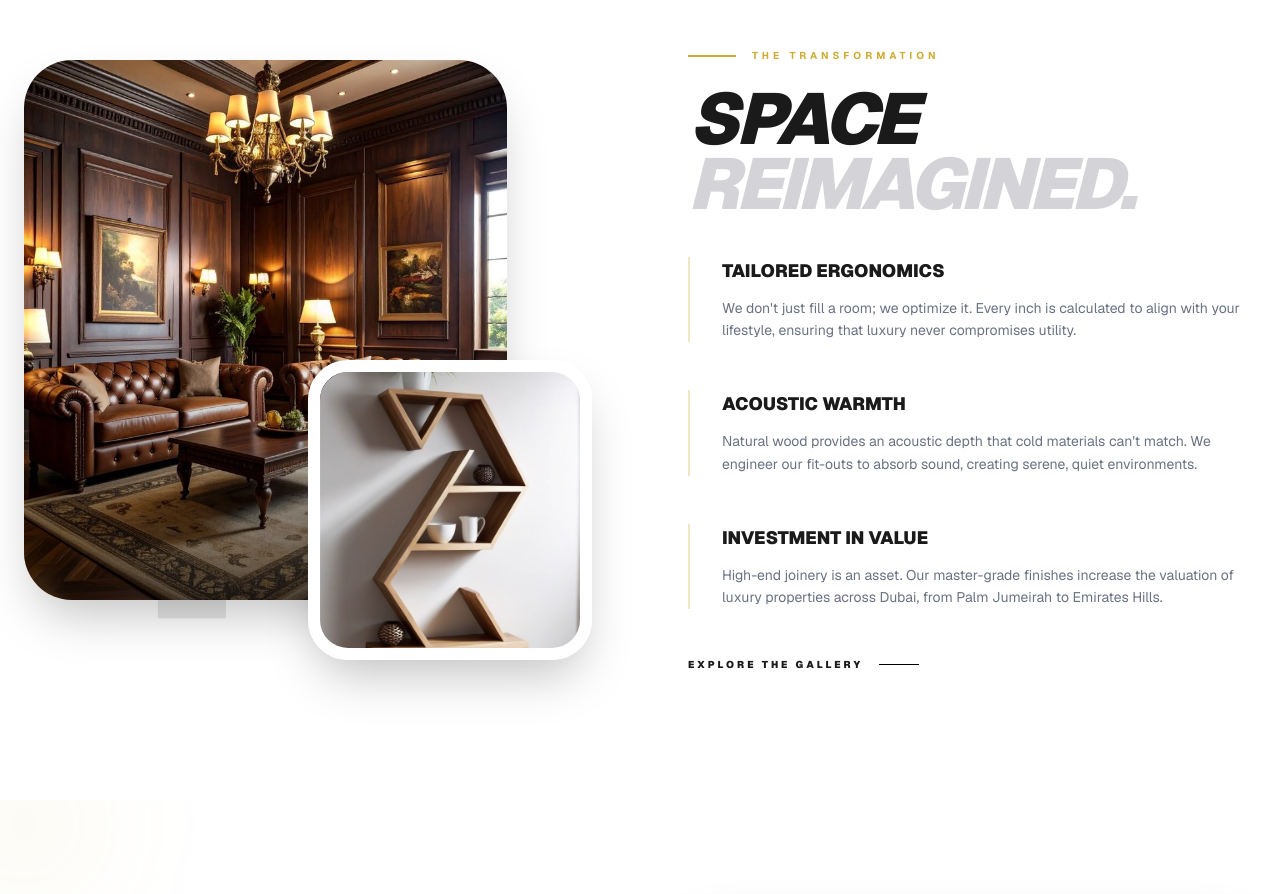
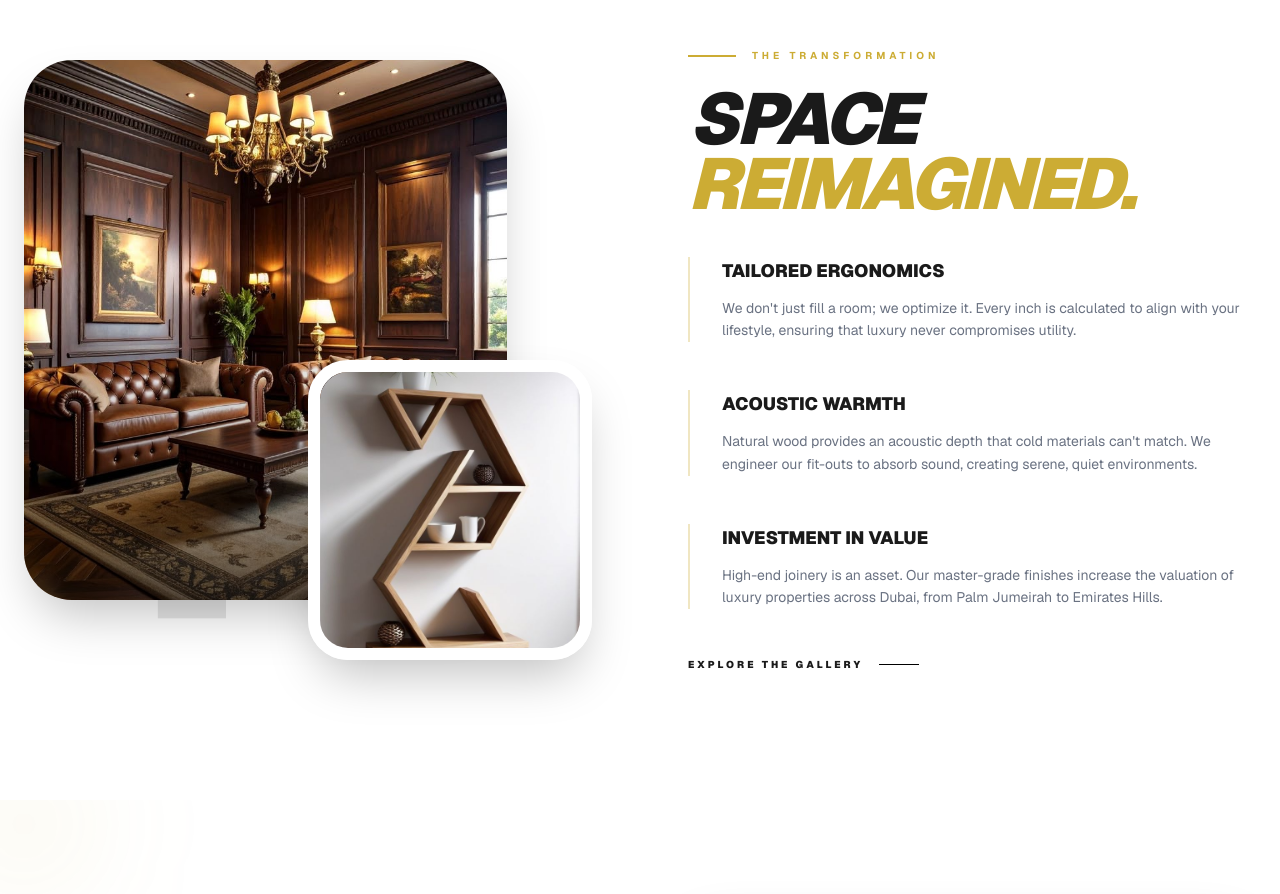
Before and after one commit to Umarnazir-7860/The-Dubai-Carpenter, a Next.js app: page /about-us in a window 1280 px wide. Shown: the part 880-1774 px from the top of the page. Built offline with nearby package versions, Linux system fonts and the light colour scheme.

Commit message:
Change a h2 color in about

```diff
--- a/app/about-us/page.jsx
+++ b/app/about-us/page.jsx
@@ -88,7 +88,7 @@ export default function About() {
 
                                 <h2 className="text-5xl md:text-7xl font-black tracking-tighter uppercase leading-[0.9] mb-10 italic">
                                     Space <br />
-                                    <span className="text-zinc-300">Reimagined.</span>
+                                    <span className="text-[#CCAC34]">Reimagined.</span>
                                 </h2>
 
                                 <div className="space-y-12">
```
